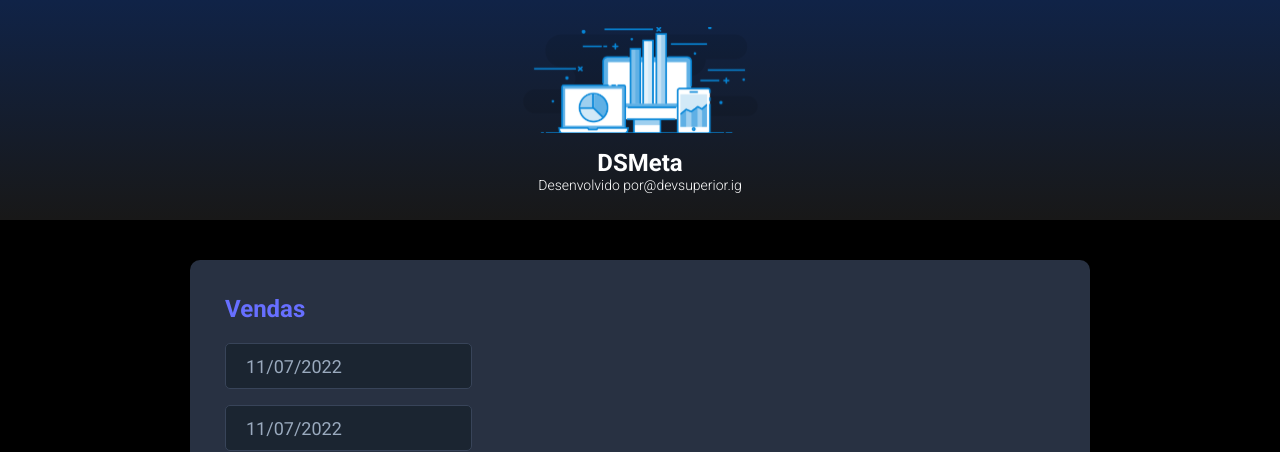
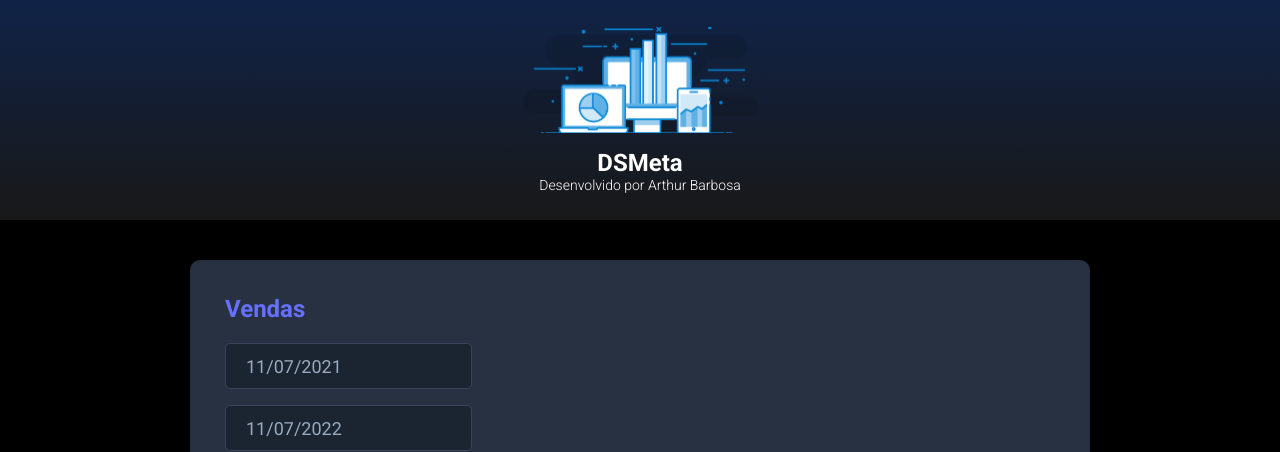
Before and after one commit to arthurBarbosa/abcode-salesmeta, a React (Vite) app in the folder frontend/: page / in a window 1280 px wide. Shown: the top 452 px of the page. Built offline with nearby package versions, Linux system fonts and the light colour scheme.

Commit message:
useState

```diff
--- a/frontend/src/components/Header/index.tsx
+++ b/frontend/src/components/Header/index.tsx
@@ -9,7 +9,7 @@
         <h1>DSMeta</h1>
         <p>
           Desenvolvido por
-          <a href="https://www.instagram.com/devsuperior.ig">@devsuperior.ig</a>
+          <a href="https://github.com/arthurBarbosa"> Arthur Barbosa</a>
         </p>
       </div>
     </header>
--- a/frontend/src/components/SalesCard/index.tsx
+++ b/frontend/src/components/SalesCard/index.tsx
@@ -1,25 +1,31 @@
+import { useState } from 'react';
 import DatePicker from 'react-datepicker';
 import 'react-datepicker/dist/react-datepicker.css';
 import NotificationButton from '../NotificationButton';
 import './styles.css';
 
 function SalesCard() {
+  const min = new Date(new Date().setDate(new Date().getDate() - 365));
+  const max = new Date();
+  const [minDate, setMinDate] = useState(min);
+  const [maxDate, setMaxDate] = useState(max);
+
   return (
     <div className="dsmeta-card">
       <h2 className="dsmeta-sales-title">Vendas</h2>
       <div>
         <div className="dsmeta-form-control-container">
           <DatePicker
-            selected={new Date()}
-            onChange={(date: Date) => {}}
+            selected={minDate}
+            onChange={(date: Date) => setMinDate(date)}
             className="dsmeta-form-control"
             dateFormat="dd/MM/yyyy"
           />
         </div>
         <div className="dsmeta-form-control-container">
           <DatePicker
-            selected={new Date()}
-            onChange={(date: Date) => {}}
+            selected={maxDate}
+            onChange={(date: Date) => setMaxDate(date)}
             className="dsmeta-form-control"
             dateFormat="dd/MM/yyyy"
           />
```
